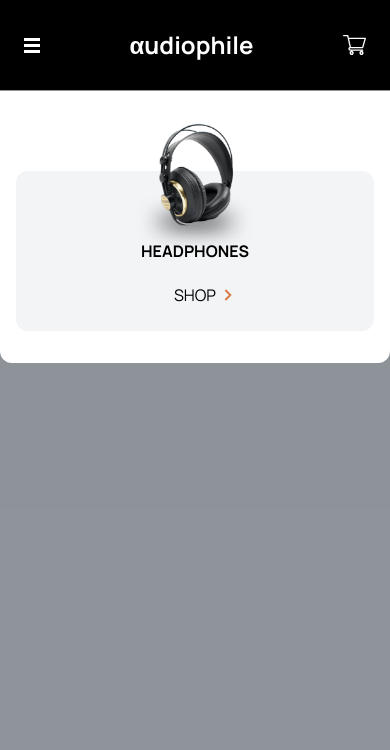
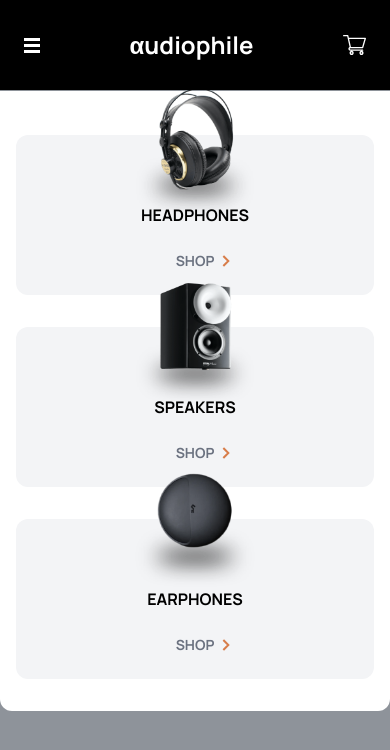
Before and after one commit to rmdbarbosa/audiophile-ecommerce, a Next.js app: page / in a window 390 px wide. Shown: the top 750 px of the page. Built offline with nearby package versions, Linux system fonts and the light colour scheme.

Commit message:
fix: mobilemenu styling

```diff
--- a/app/components/menu/MobileMenu.tsx
+++ b/app/components/menu/MobileMenu.tsx
@@ -13,7 +13,7 @@ export default function MobileMenu() {
         </g>
       </svg>
       <div className="uppercase absolute bottom-0 top-0 left-0 right-0 bg-gray-800 bg-opacity-50 -z-10">
-        <div className=" absolute flex flex-col justify-center top-[5.7rem] left-0 right-0 bg-white rounded-b-xl px-4 pt-12 pb-8">
+        <div className=" absolute flex flex-col justify-center top-[5.7rem] left-0 right-0 bg-white rounded-b-xl px-4 pt-3 pb-8">
           <ProductCard />
         </div>
       </div>
--- a/app/components/menu/ProductCard.tsx
+++ b/app/components/menu/ProductCard.tsx
@@ -1,24 +1,42 @@
 import Image from "next/image";
 import React from "react";
+
+const products = [
+  {
+    category: "headphones",
+    img: "/assets/shared/desktop/image-category-thumbnail-headphones.png",
+  },
+  {
+    category: "speakers",
+    img: "/assets/shared/desktop/image-category-thumbnail-speakers.png",
+  },
+  {
+    category: "earphones",
+    img: "/assets/shared/desktop/image-category-thumbnail-earphones.png",
+  },
+];
 
 export default function ProductCard() {
   return (
     <>
-      <div className="flex flex-col items-center justify-center relative mt-8 bg-gray-100 min-w-full min-h-[10rem] rounded-xl">
+      {products.map((product) => {
+        return (
+          <div
+            key={product.category}
+            className="flex flex-col items-center justify-center relative mt-8 bg-gray-100 min-w-full min-h-[10rem] mt-16 rounded-xl"
+          >
             <div className="absolute top-[-3rem]">
               <Image
-            src={
-              "/assets/shared/desktop/image-category-thumbnail-headphones.png"
-            }
+                src={product.img}
                 width={140}
                 height={140}
-            alt="headphone-img"
+                alt={product.category}
               />
             </div>
             <div>
-          <h2 className="font-bold">Headphones</h2>
+              <h2 className="font-bold">{product.category}</h2>
             </div>
-        <div className="flex justify-center items-center absolute bottom-0 pb-6">
+            <div className="flex justify-center items-center absolute bottom-0 pb-6 font-bold text-gray-500 text-sm">
               SHOP
               <svg
                 className="absolute right-[-1rem]"
@@ -36,6 +54,8 @@ export default function ProductCard() {
               </svg>
             </div>
           </div>
+        );
+      })}
     </>
   );
 }
```
Lines whose indentation alone changed are shown as unchanged.
